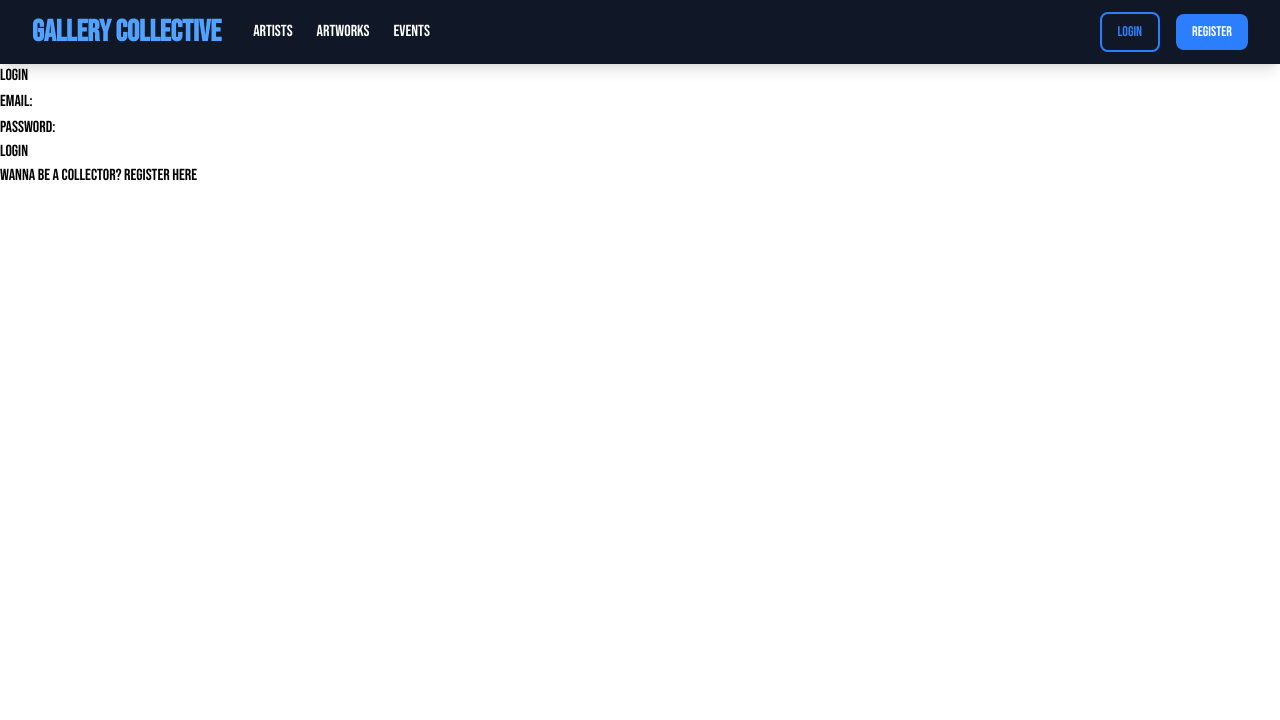
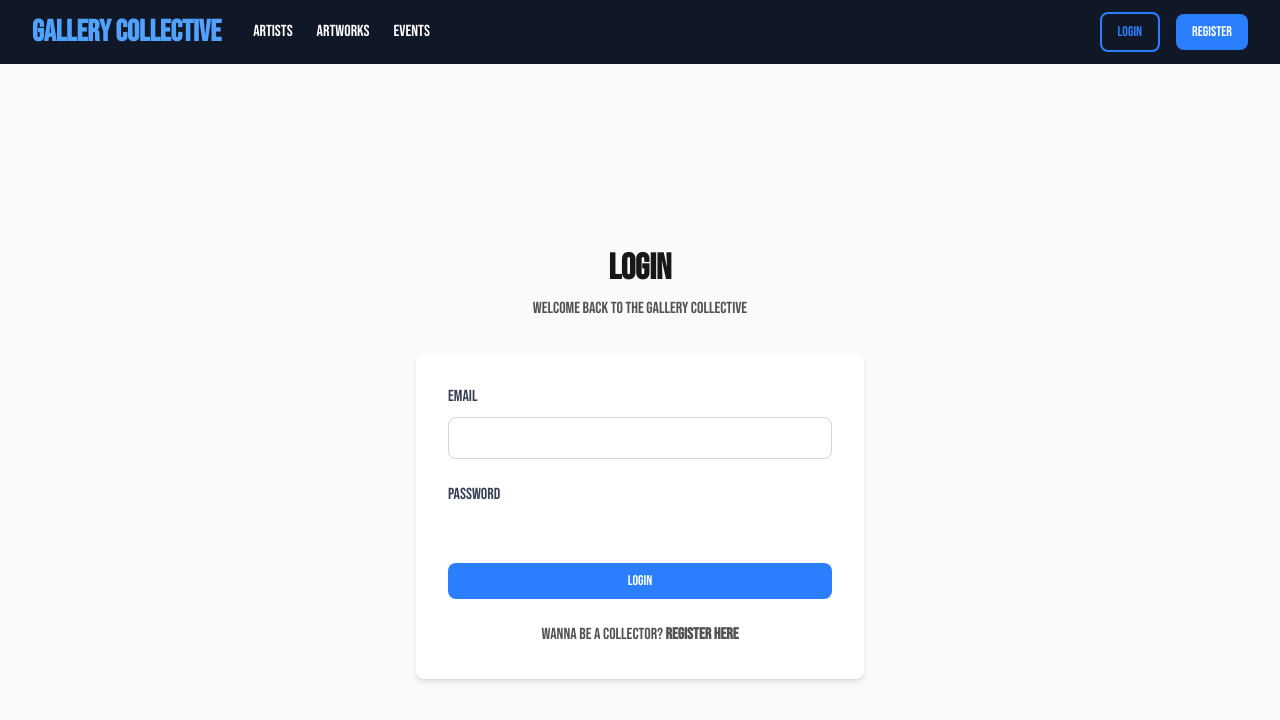
Before and after one commit to SquidIcarus/the-gallery-collective-frontend, a React (Vite) app: page /login in a window 1280 px wide. Shown: the top 720 px of the page. Built offline with nearby package versions, Linux system fonts and the light colour scheme; no server answers.

Commit message:
add style to login page

```diff
--- a/src/index.css
+++ b/src/index.css
@@ -32,4 +32,11 @@ input, textarea, select {
     @apply bg-white rounded-lg shadow-md hover:shadow-lg transition-shadow duration-200 overflow-hidden;
   }
 
+  .form-input {
+    @apply w-full px-4 py-2 border border-gray-300 rounded-lg focus:outline-none focus:ring-2 focus:ring-blue-500 focus:border-transparent;
+  }
+
+  .form-label {
+    @apply block text-gray-700 font-medium mb-2;
+  }
 }
--- a/src/pages/Login.jsx
+++ b/src/pages/Login.jsx
@@ -39,50 +39,70 @@ function Login() {
         }
     };
     return (
-        <>
-        <div>
-            <h1>Login</h1>
+        <div className='min-h-screen bg-neutral-50 flex items-center justify-center py-12 px-4'>
+            <div className='max-w-md w-full'>
+                <div className='text-center mb-8'>
+                    <h1 className='text-4xl font-bold text-neutral-900 mb-2'>Login</h1>
+                    <p className='text-neutral-600'>Welcome back to the Gallery Collective</p>
+                </div>
 
-            <form onSubmit={handleSubmit}>
-                {error && <p>{error}</p>}
+            <div className='bg-white shadow-md rounded-lg p-8'>
+            <form onSubmit={handleSubmit} className='space-y-6'>
+                {error && (
+                    <div className='bg-red-50 border border-red-200 text-red-700 px-4 py-3 rounded-lg'>
+                        {error}
+                    </div>
+                )}
 
                 <div>
-                    <label htmlFor="email">Email:</label>
+                    <label htmlFor="email" className='form-label'>
+                        Email
+                    </label>
                     <input
                         type="email"
                         id="email"
                         name="email"
                         value={formData.email}
                         onChange={handleChange}
+                        className='form-input'
                         required
                     />
                 </div>
 
                 <div>
-                    <label htmlFor="password">Password:</label>
+                    <label htmlFor="password" className='form-label'>
+                        Password
+                    </label>
                     <input
                         type="password"
                         id="password"
                         name="password"
                         value={formData.password}
                         onChange={handleChange}
+                        className='form-label'
                         required
                     />
                 </div>
 
-                <button type="submit" disabled={isLoading}>
+                <button
+                    type="submit"
+                    disabled={isLoading}
+                    className='w-full btn-primary'
+                >
                     {isLoading ? 'Logging in...' : 'Login'}
                 </button>
             </form>
 
-            <p>
-                Wanna be a collector? <Link to="/register">Register here</Link>
+            <p className='mt-6 text-center text-neutral-600'>
+                Wanna be a collector? {' '}
+                <Link to="/register" className='text-primary-500 hover:text-primary-600 font-semibold'>
+                    Register here
+                </Link>
             </p>
-
+            </div>
         </div>
-        </>
-
-    )
+      </div>
+    );
 }
 
 export default Login;
```
